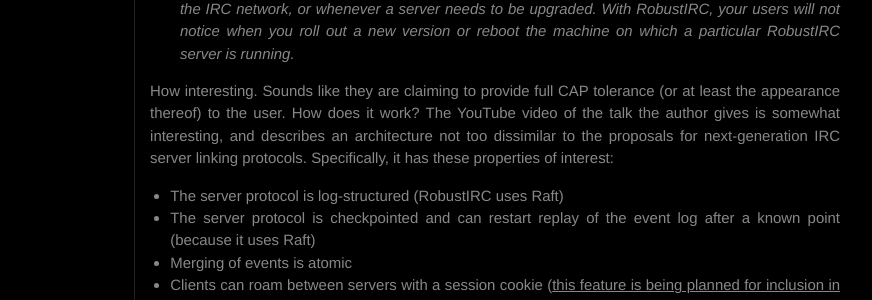
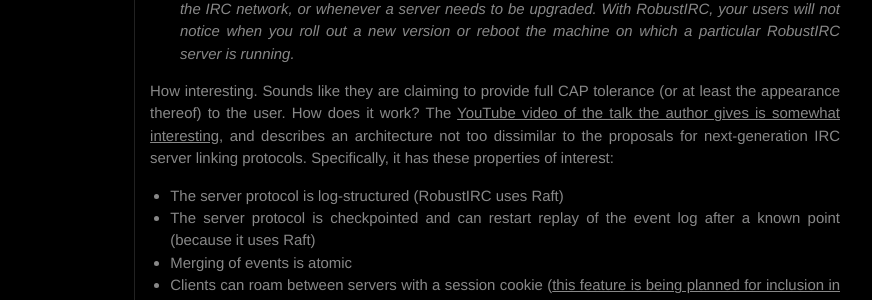
Before and after one commit to kaniini/kaniini.github.io, a Jekyll site: the page built from _posts/2015-04-21-robustirc-isnt.markdown, in a window 1280 px wide and 900 px high. Shown: the part 219-519 px from the top of the window, without its empty margins (280-1152 px from the left). Built offline with Jekyll 4.4.1, drawn with Linux system fonts in a browser that asks for light colours; Markdown is read by kramdown in place of the engine named in the settings; part of the change alters nothing that is shown.

```diff
--- a/_posts/2015-04-21-robustirc-isnt.markdown
+++ b/_posts/2015-04-21-robustirc-isnt.markdown
@@ -12,7 +12,7 @@ Recently a new IRC implementation called [RobustIRC](http://robustirc.net/) was
 > will not notice when you roll out a new version or reboot the machine on which a particular
 > RobustIRC server is running.
 
-How interesting.  Sounds like they are claiming to provide full CAP tolerance (or at least the appearance thereof) to the user.  How does it work?  The YouTube video of the talk the author gives is somewhat interesting, and
+How interesting.  Sounds like they are claiming to provide full CAP tolerance (or at least the appearance thereof) to the user.  How does it work?  The [YouTube video of the talk the author gives is somewhat interesting](https://www.youtube.com/watch?v=eTlVgrjoukQ), and
 describes an architecture not too dissimilar to the proposals for next-generation IRC server linking protocols.  Specifically, it has these properties of interest:
 
 * The server protocol is log-structured (RobustIRC uses Raft)
```
